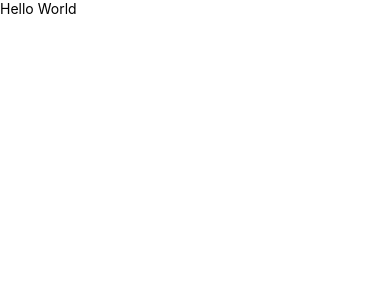
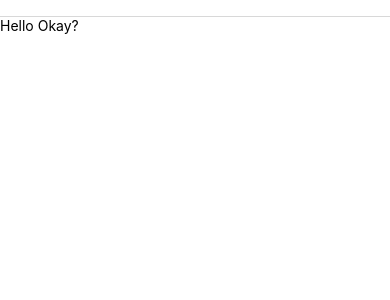
Before and after one commit to star123good/react-native-assignment, a React Native app: screen / in a window 390 px wide. Shown: the top 300 px of the page. Built offline with nearby package versions, Linux system fonts and the light colour scheme.

Commit message:
build screens

```diff
--- a/App.tsx
+++ b/App.tsx
@@ -1,14 +1,9 @@
 import React from 'react';
-import { Text, View } from 'react-native';
-import { NavigationContainer } from '@react-navigation/native';
+import Layout from './src/Layout';
 
 const App = () => {
   return (
-    <NavigationContainer>
-      <View>
-        <Text>Hello World</Text>
-      </View>
-    </NavigationContainer>
+    <Layout />
   );
 };
 
--- a/routes.ts
+++ /dev/null
@@ -1,3 +0,0 @@
-const routes = {};
-
-export default routes;
--- /dev/null
+++ b/src/Layout.tsx
@@ -0,0 +1,15 @@
+import React from "react";
+import Routes from "./Routes";
+import Header from "./components/Header";
+import { ScrollView } from "react-native";
+
+const Layout = () => {
+    return (
+        <ScrollView>
+            <Header title="Ok"/>
+            <Routes />
+        </ScrollView>
+    );
+}
+
+export default Layout;
--- /dev/null
+++ b/src/Routes.tsx
@@ -0,0 +1,22 @@
+import React from "react";
+import { NavigationContainer } from '@react-navigation/native';
+import { createNativeStackNavigator } from '@react-navigation/native-stack';
+import Home from "./screens/Home";
+import Devices from "./screens/Devices";
+import Drivers from "./screens/Drivers";
+
+const Stack = createNativeStackNavigator();
+
+const Routes = () => {
+    return (
+        <NavigationContainer>
+            <Stack.Navigator initialRouteName="Home">
+                <Stack.Screen name="Home" component={Home} />
+                <Stack.Screen name="Devices" component={Devices} />
+                <Stack.Screen name="Drivers" component={Drivers} />
+            </Stack.Navigator>
+        </NavigationContainer>
+    );
+};
+
+export default Routes;
--- /dev/null
+++ b/src/components/Header.tsx
@@ -0,0 +1,17 @@
+import React from "react";
+import { View, Text } from "react-native";
+
+type HeaderProp = {
+    title: string
+};
+
+const Header = (prop: HeaderProp) => {
+    const { title } = prop;
+    return (
+        <View>
+            <Text>{title}</Text>
+        </View>
+    );
+}
+
+export default Header;
--- /dev/null
+++ b/src/screens/Devices.tsx
@@ -0,0 +1,12 @@
+import React from "react";
+import { View, Text } from "react-native";
+
+const Devices = () => {
+    return (
+        <View>
+            <Text>Hello World</Text>
+        </View>
+    );
+};
+
+export default Devices;
--- /dev/null
+++ b/src/screens/Drivers.tsx
@@ -0,0 +1,12 @@
+import React from "react";
+import { View, Text } from "react-native";
+
+const Drivers = () => {
+    return (
+        <View>
+            <Text>Drivers</Text>
+        </View>
+    );
+};
+
+export default Drivers;
--- /dev/null
+++ b/src/screens/Home.tsx
@@ -0,0 +1,12 @@
+import React from "react";
+import { View, Text } from "react-native";
+
+const Home = () => {
+    return (
+        <View>
+            <Text>Hello Okay?</Text>
+        </View>
+    );
+};
+
+export default Home;
```
Also changed, not shown: index.js (+4 -5 lines), 1 other file (tests, documents, lock files or other folders).
